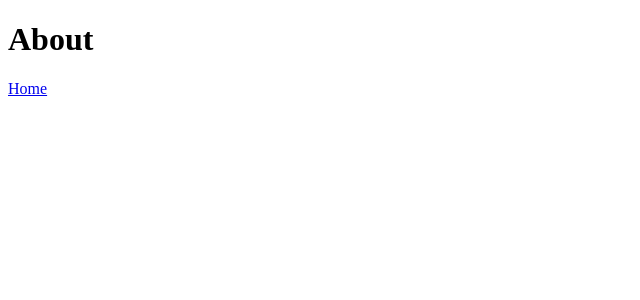
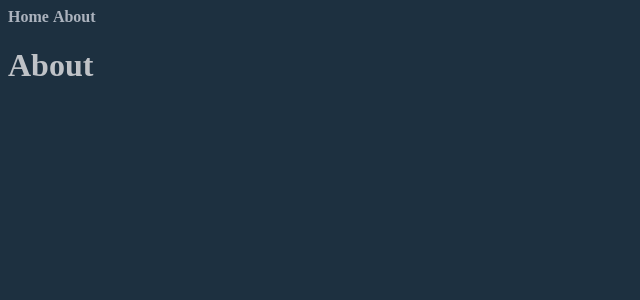
Before and after one commit to icechair/spacetrader-client, a SvelteKit app: page /about in a window 1280 px wide. Shown: the top 300 px of the page, without its empty margins (0-640 px from the left). Built offline with nearby package versions, Linux system fonts and the light colour scheme.

Commit message:
layout, links

```diff
--- a/src/app.html
+++ b/src/app.html
@@ -1,12 +1,15 @@
 <!doctype html>
 <html lang="en">
+
 <head>
 	<meta charset="utf-8" />
 	<link rel="icon" href="%sveltekit.assets%/favicon.png" />
 	<meta name="viewport" content="width=device-width, initial-scale=1" />
 	%sveltekit.head%
 </head>
-	<body data-sveltekit-preload-data="hover">
+
+<body class="dark-mode" data-sveltekit-preload-data="hover">
 	<div style="display: contents">%sveltekit.body%</div>
 </body>
+
 </html>
--- /dev/null
+++ b/src/routes/+layout.svelte
@@ -0,0 +1,23 @@
+<nav>
+	<a href="/">Home</a>
+	<a href="/about">About</a>
+</nav>
+<slot />
+
+<style>
+	:global(body) {
+		background-color: #f2eee2;
+		color: #0084f6;
+		transition: background-color 0.3s;
+	}
+
+	:global(body.dark-mode) {
+		background-color: #1d3040;
+		color: #bfc2c7;
+	}
+	nav a {
+		color: #acb3be;
+		text-decoration: none;
+		font-weight: bold;
+	}
+</style>
--- a/src/routes/+page.svelte
+++ b/src/routes/+page.svelte
@@ -1,2 +1 @@
-<h1>Welcome to SvelteKit</h1>
-<a href="/about">About</a>
+<h1>Spacetrader API Client</h1>
--- a/src/routes/about/+page.svelte
+++ b/src/routes/about/+page.svelte
@@ -1,2 +1 @@
 <h1>About</h1>
-<a href="/">Home</a>
--- a/svelte.config.js
+++ b/svelte.config.js
@@ -12,7 +12,10 @@ const config = {
 			precompress: false,
 			strict: true,
 		}),
-		paths: dev ? '' : process.env.BASE_PATH,
+		paths: {
+			relative: false,
+			base: dev ? '' : process.env.BASE_PATH,
+		}
 	}
 };
 
```
Lines whose indentation alone changed are shown as unchanged.
